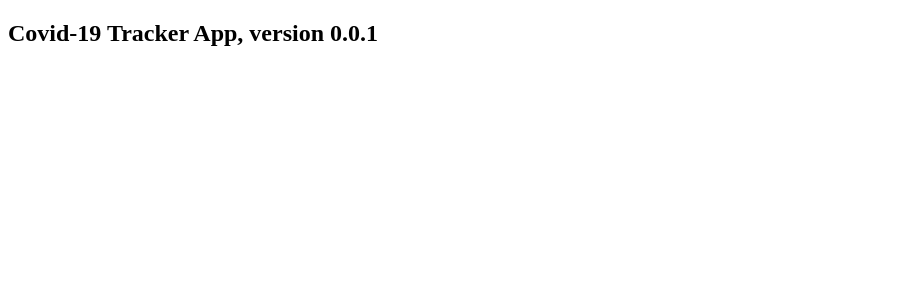
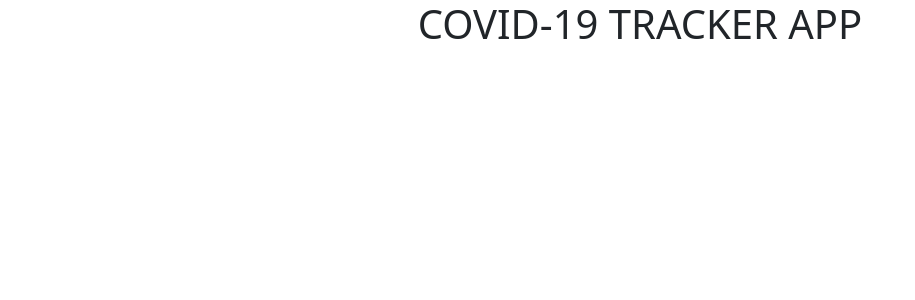
Before and after one commit to tazuddinleton/covid19tracker, an Angular app: page / in a window 1280 px wide. Shown: the top 300 px of the page, without its empty margins (0-915 px from the left). Built offline with nearby package versions, Linux system fonts and the light colour scheme.

Commit message:
Add bootstrap

```diff
--- a/angular.json
+++ b/angular.json
@@ -31,9 +31,12 @@
               "src/assets"
             ],
             "styles": [
+              "node_modules/bootstrap/dist/css/bootstrap.min.css",
               "src/styles.scss"
             ],
-            "scripts": []
+            "scripts": [
+              "node_modules/bootstrap/dist/js/bootstrap.min.js"
+            ]
           },
           "configurations": {
             "production": {
--- a/package.json
+++ b/package.json
@@ -3,7 +3,7 @@
   "version": "0.0.0",
   "scripts": {
     "ng": "ng",
-    "start": "ng serve",
+    "start": "ng serve --port=4100 --host=taz.ibfd.org",
     "build": "ng build",
     "watch": "ng build --watch --configuration development",
     "test": "ng test"
@@ -28,6 +28,7 @@
     "@angular/compiler-cli": "~12.2.0",
     "@types/jasmine": "~3.8.0",
     "@types/node": "^12.11.1",
+    "bootstrap": "^5.1.1",
     "jasmine-core": "~3.8.0",
     "karma": "~6.3.0",
     "karma-chrome-launcher": "~3.1.0",
--- a/src/app/app.component.html
+++ b/src/app/app.component.html
@@ -1 +1,8 @@
-<h2>{{title}}, version {{version}}</h2>
+<div class="container-fluid">
+  <div class="d-flex justify-content-center">
+    <div class="text-center">
+      <h1 class="mx-auto my-0 text-uppercase">{{ title }}</h1>
+    </div>
+  </div>
+  <router-outlet></router-outlet>
+</div>
--- a/src/styles.scss
+++ b/src/styles.scss
@@ -1 +1,13 @@
 /* You can add global styles to this file, and also import other style files */
+@import "../node_modules/bootstrap/scss/bootstrap";
+
+$theme-colors: (
+  "primary":    $primary,
+  "secondary":  $secondary,
+  "success":    $success,
+  "info":       $info,
+  "warning":    $warning,
+  "danger":     $danger,
+  "light":      $light,
+  "dark":       $dark
+);
```
Also changed, not shown: 1 other file (tests, documents, lock files or other folders).
